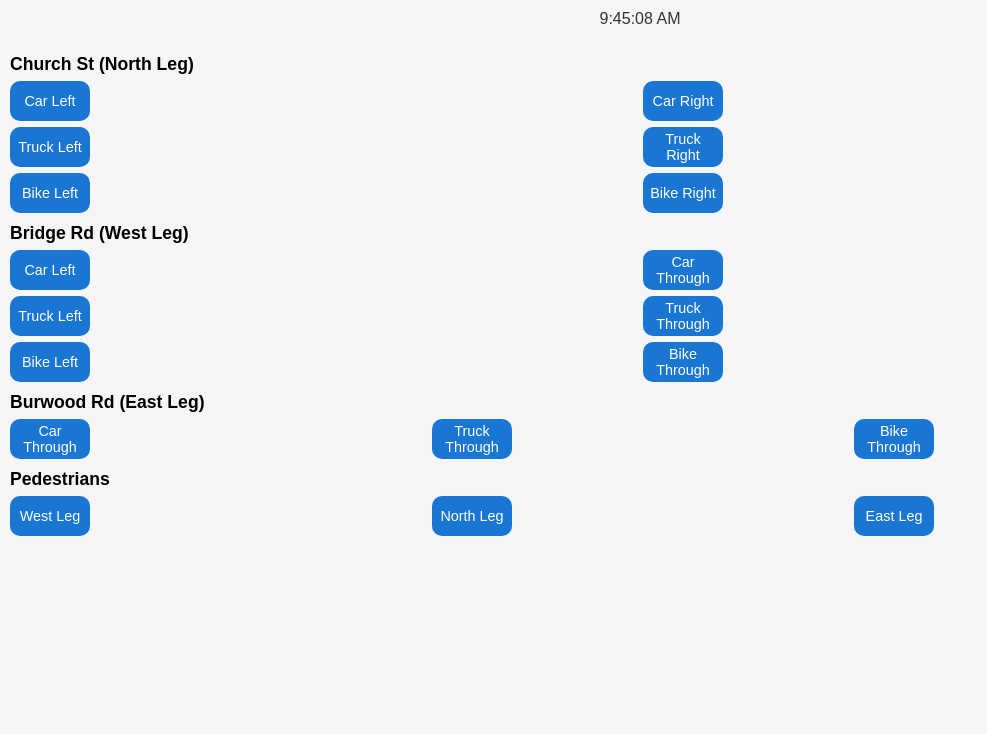
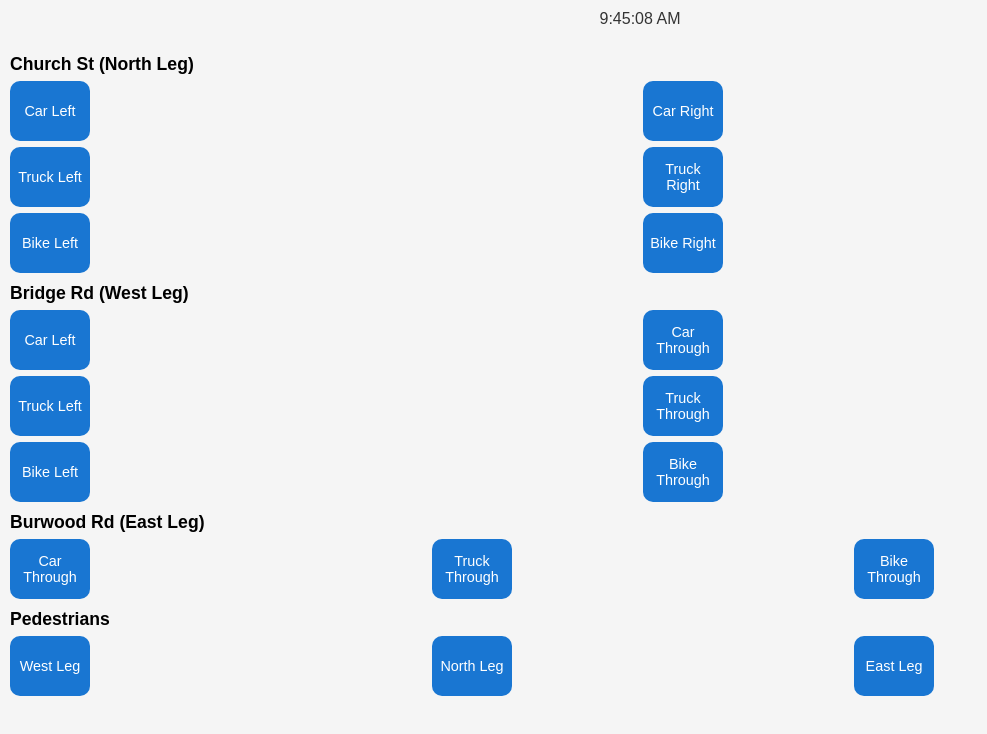
Before and after one commit to transitdork/church-traffic-counter, a plain HTML site: page index.html in a window 1280 px wide. Shown: the whole page, without its empty margins (0-987 px from the left). Drawn offline with Linux system fonts and the light colour scheme.

Commit message:
Update index.html

```diff
--- a/index.html
+++ b/index.html
@@ -43,7 +43,7 @@
       color: white;
       transition: background-color 0.2s, transform 0.1s;
       text-align: center;
-      height: 40px; /* doubled from 20px */
+      height: 60px; /* doubled from 20px */
       width: 80px;
       display: flex;
       align-items: center;
```
